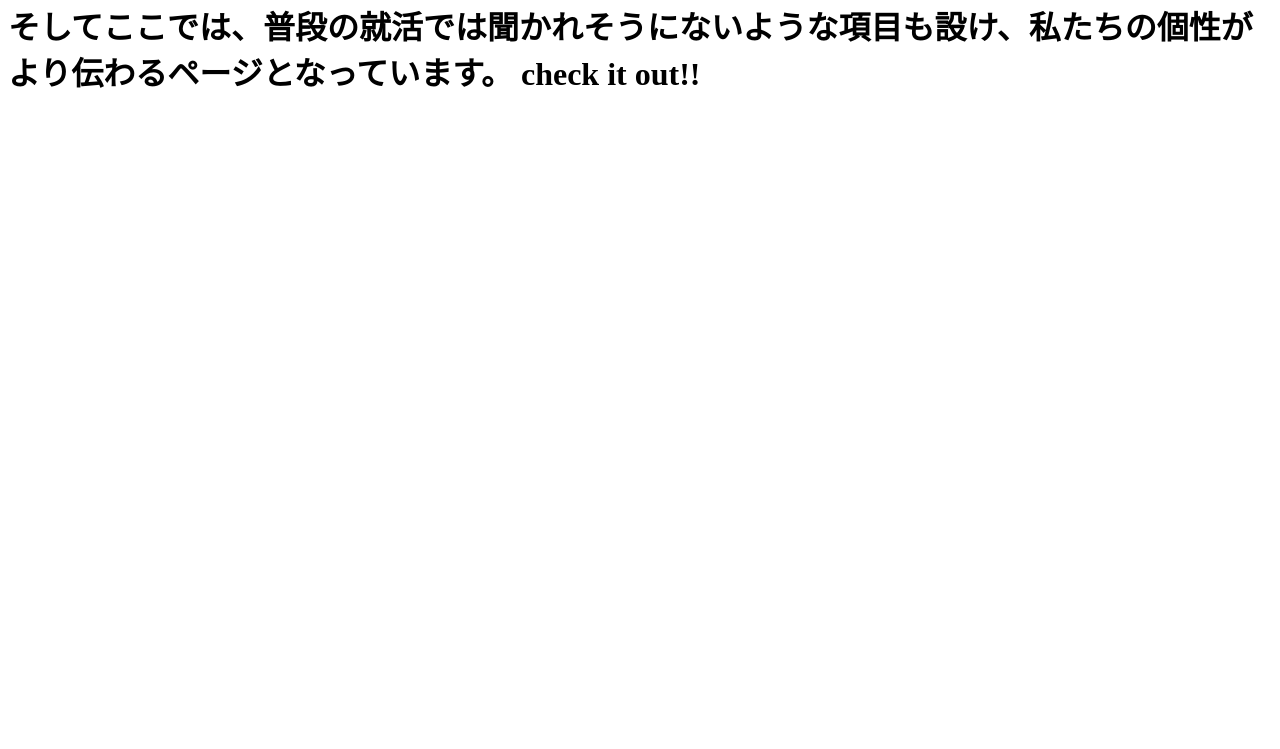
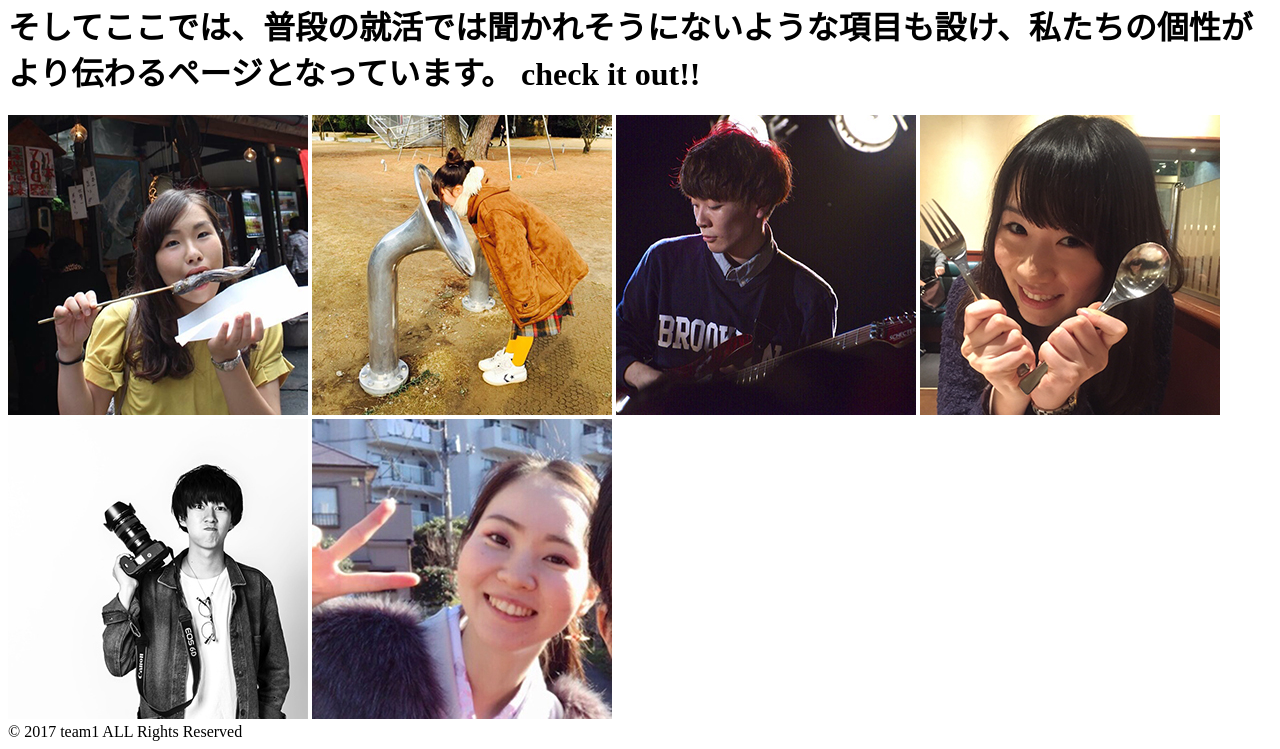
Before and after one commit to rinaciel/k1rn.github.io, a plain HTML site: page index.html in a window 1280 px wide. Shown: the part 201-950 px from the top of the page. Before the commit the page ends 800 px from the top, so only its background shows below. Drawn offline with Linux system fonts and the light colour scheme.

Commit message:
画像読み込み
画像7枚

```diff
--- a/index.html
+++ b/index.html
@@ -3,6 +3,7 @@
 <head>
   <meta charset="UTF-8">
   <title>aboutTeam1</title>
+  <link rel="stylesheet" href="style.css">
 </head>
 <body>
   <div class="header">
@@ -14,8 +15,14 @@
     <h1>このWebページでは、私たちチームの6人それぞれのプロフィールページを公開しました。</h1>
     <h1>そしてここでは、普段の就活では聞かれそうにないような項目も設け、私たちの個性がより伝わるページとなっています。 check it out!!</h1>
   <div class="profile">
-  	<div class=""></div>
+  	<img src="rina.jpg">
+  	<img src="tomita.jpg">
+  	<img src="fuku.jpg">
+  	<img src="izumi.jpg">
+  	<img src="kouichiro.jpg">
+  	<img src="hana.jpg">
   </div>
+  <div class="footer">© 2017 team1 ALL Rights Reserved</div>
   </div>
 </body>
 </html>
```
Also changed, not shown: favicon.ico (added), fuku.jpg (added), hana.jpg (added), izumi.jpg (added), kouichiro.jpg (added), rina.jpg (added), tomita.jpg (added).
